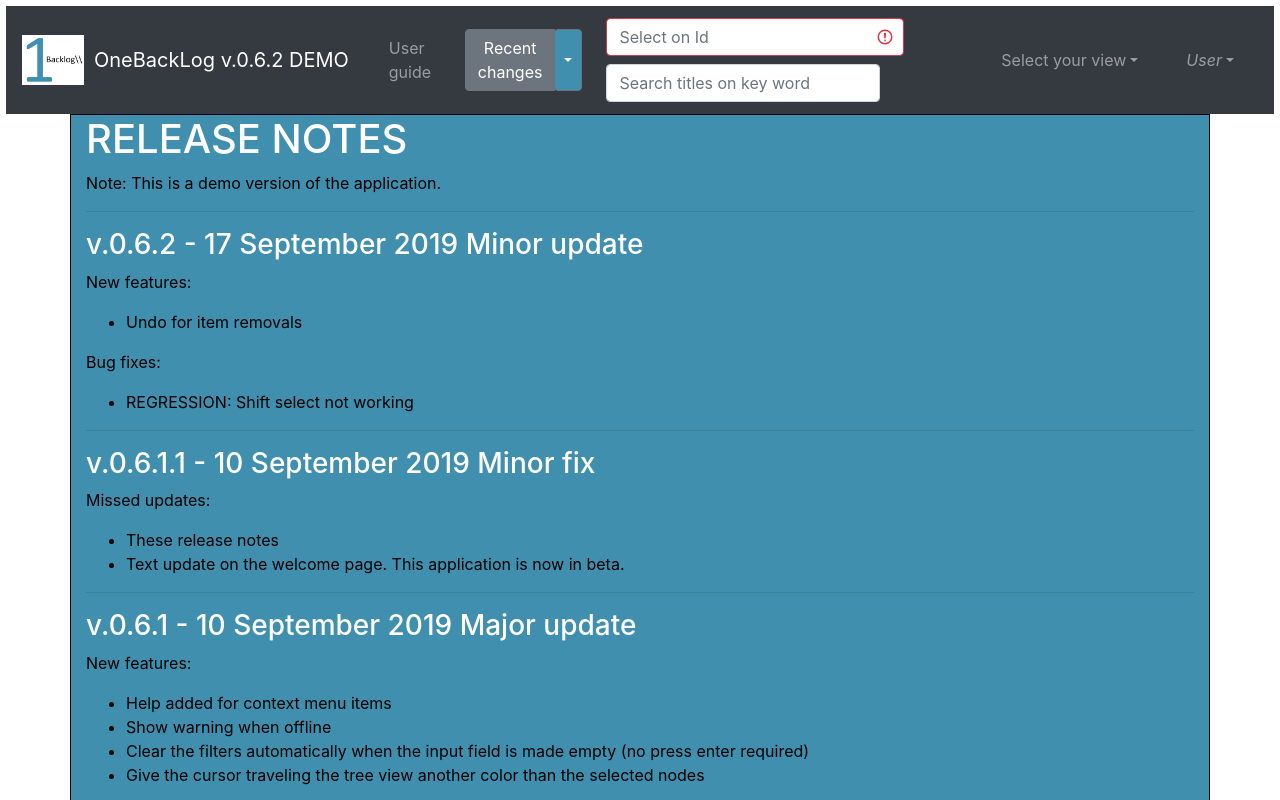
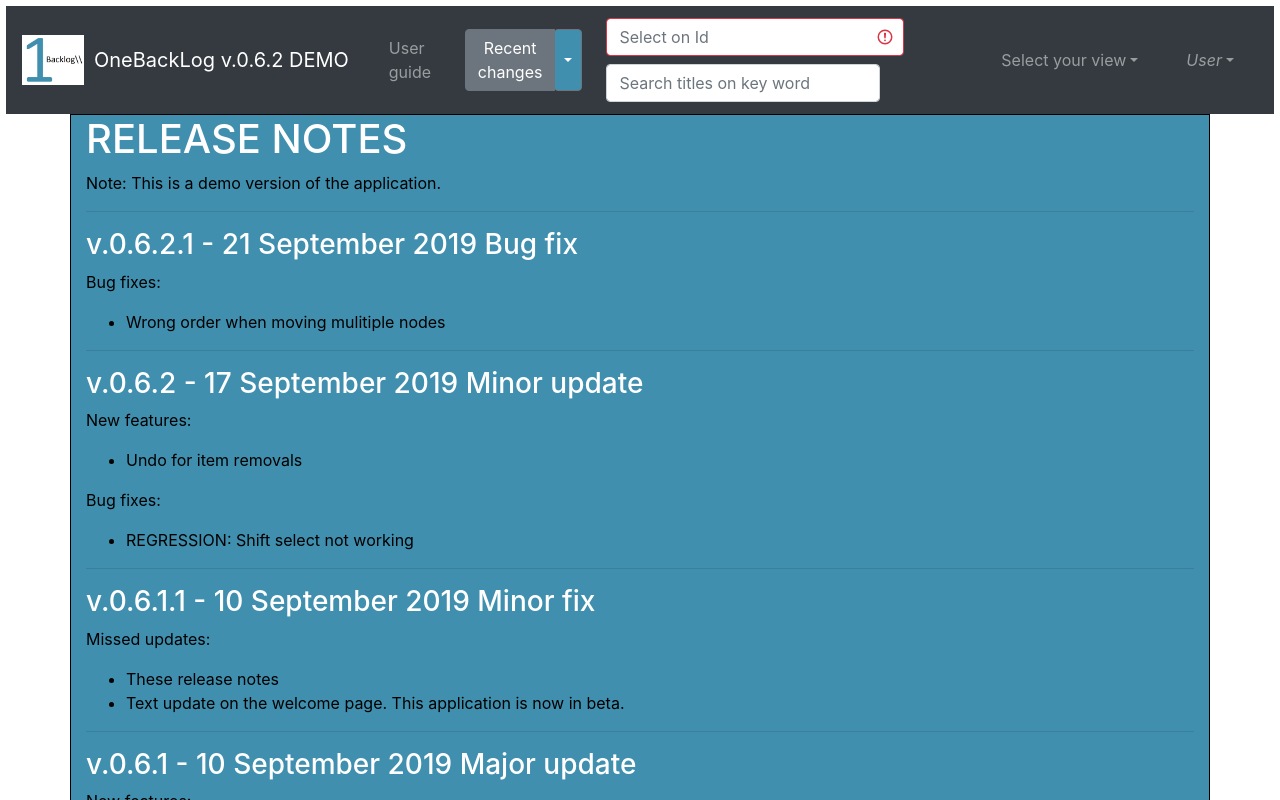
Before and after one commit to ErikVerheul/OneBacklog, a Vue app: page /rel-notes in a window 1280 px wide. Shown: the top 800 px of the page. Built offline with nearby package versions, Linux system fonts and the light colour scheme.

Commit message:
Release notes update

```diff
--- a/src/components/rel-notes/rel-notes.vue
+++ b/src/components/rel-notes/rel-notes.vue
@@ -4,6 +4,12 @@
 			<b-col cols="12" class="left-column">
 				<h1>RELEASE NOTES</h1>
 				<p v-if=this.$store.state.demo>Note: This is a demo version of the application.</p>
+				<hr>
+				<h3>v.0.6.2.1 - 21 September 2019 Bug fix</h3>
+				<p>Bug fixes:</p>
+				<ul>
+					<li>Wrong order when moving mulitiple nodes</li>
+				</ul>
 				<hr>
 				<h3>v.0.6.2 - 17 September 2019 Minor update</h3>
 				<p>New features:</p>
```
